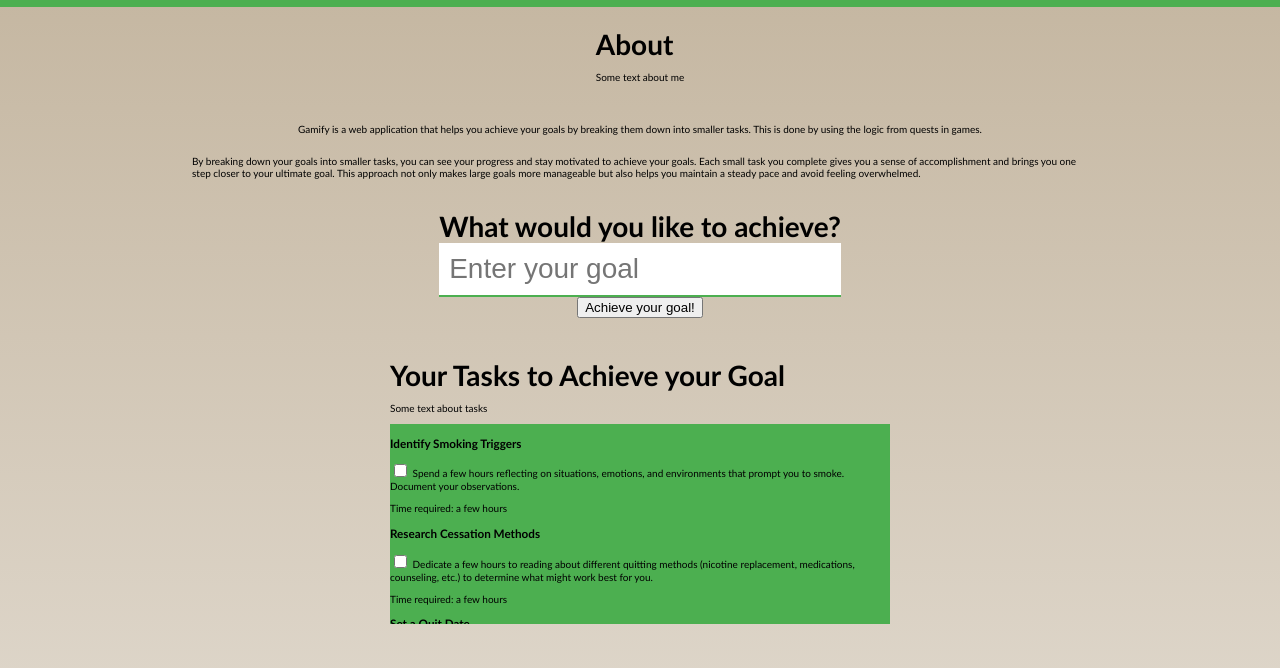
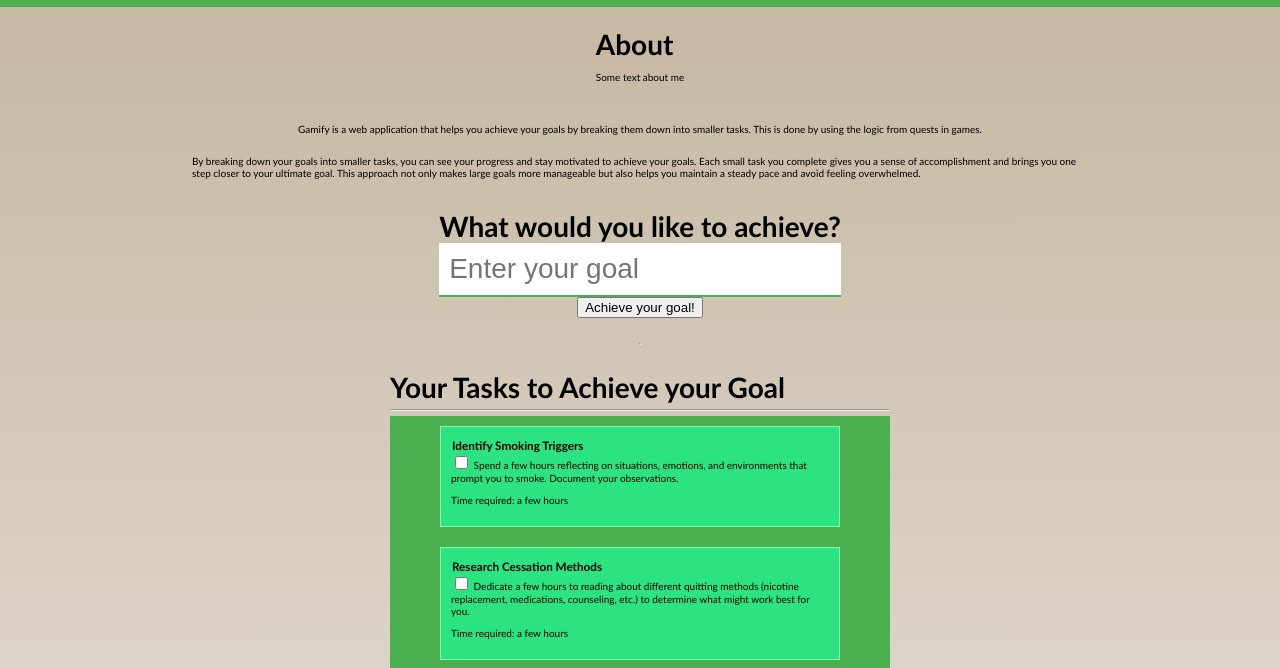
Before and after one commit to patrickwrowe/gamify-goal-achiever, a plain HTML site: page index.html in a window 1280 px wide. Both pictures are taken after a click on the button "Achieve your goal!". Shown: the part 120-788 px from the top of the page. Drawn offline with Linux system fonts and the light colour scheme.

Commit message:
further formatting changes. Improvements to display of tasks. Only show tasks section on tasks request

```diff
--- a/css/styles.css
+++ b/css/styles.css
@@ -89,9 +89,25 @@ h2 {
 .tasks-container {
     overflow-x: hidden;
     overflow-y: scroll;
-    height: 200px;
+    height: 400px;
     width: 500px;
     background-color: #4CAF50;
+    display: flex;
+    flex-direction: column;
+    align-items: center;
+}
+
+.task {
+    width: 80%;
+    background-color: rgb(43, 227, 129);
+    margin: 1rem 0;
+    padding: 1rem;
+    border: 1px solid rgb(134, 255, 166);
+}
+
+.task h3 {
+    margin: 0.1rem;
+    padding: 0;
 }
 
 .goal-input {
@@ -109,3 +125,7 @@ h2 {
     flex-direction: column;
     align-items: center;
 }
+
+.hidden {
+    display: none;
+}
--- a/index.html
+++ b/index.html
@@ -13,15 +13,15 @@
             <h2>Achieve your goals by gamifying them.</h2>
             <nav>
                 <ul>
-                    <li><a href="#about">About</a></li>
-                    <li><a href="#achieve">What would you like to achieve?</a></li>
-                    <li><a href="#tasks">Tasks</a></li>
+                    <li><a href="#about-section">About</a></li>
+                    <li><a href="#achieve-section">What would you like to achieve?</a></li>
+                    <li><a href="#tasks-section">Tasks</a></li>
                 </ul>
             </nav>
         </header>
         <main>
             <div class="container">
-                <section class="introduction section"  id="about">
+                <section class="introduction section"  id="about-section">
                     <h2>About</h2>
                     <p>Some text about me</p>
                 </section>
@@ -35,15 +35,18 @@
                     This approach not only makes large goals more manageable but also helps you maintain a steady pace and avoid feeling overwhelmed.
                 </p>
 
-                <section class="input section" id="achieve">
+                <section class="input section" id="achieve-section">
                     <h2>What would you like to achieve?</h2>
                     <input class="goal-input" type="text" id="goal-text" placeholder="Enter your goal">
                     <button id="get-goals">Achieve your goal!</button>
                 </section>
 
-                <section class="tasks section" id="tasks">
+                <hr>
+
+                <section class="tasks section hidden" id="tasks-section">
                     <h2>Your Tasks to Achieve your Goal</h2>
-                    <p>Some text about tasks</p>
+
+                    <hr>
 
                     <div class="tasks-container" id="tasks-container">
                         <div class="task">
--- a/script.js
+++ b/script.js
@@ -37,6 +37,7 @@ const exampleOutput = `[
 const input = document.getElementById('goal-text');
 const button = document.getElementById('get-goals');
 const tasksContainer = document.getElementById('tasks-container');
+const tasksSection = document.getElementById('tasks-section');
 
 // Add event listener to button
 button.addEventListener('click', getGoals);
@@ -55,17 +56,8 @@ You should return your results in the json format. You should only \
 provide the json. You should not provide any additional text.';
 
 function getGoals() {
-    console.log("Button clicked");
+
     const goalTextClean = sanitizeInput(input.value);
-    console.log(goalTextClean);
-
-    console.log("here");
-    console.log(exampleOutput[0].id);
-    console.log(exampleOutput[0].milestone);
-    console.log(exampleOutput[0].description);
-
-    console.log("here2");
-
     const parsedGoals = JSON.parse(exampleOutput);
 
     setTasksContainerOutput(parsedGoals);
@@ -76,9 +68,6 @@ function sanitizeInput(input) {
 }
 
 function setTasksContainerOutput(goals){
-    // take the json formatted goals and display them in the tasks container
-    console.log("Setting tasks container output");
-
     // clear the tasks container
     tasksContainer.innerHTML = '';
 
@@ -92,9 +81,10 @@ function setTasksContainerOutput(goals){
             <label for="task-${task.id}">${goal.description}</label>
             <p>Time required: ${goal.time_required}</p>
         `;
-        console.log(`Adding Goal" ${goal.milestone}`);
         tasksContainer.appendChild(task);
     });
+
+    tasksSection.classList.remove('hidden');
 }
 
 /*
```
